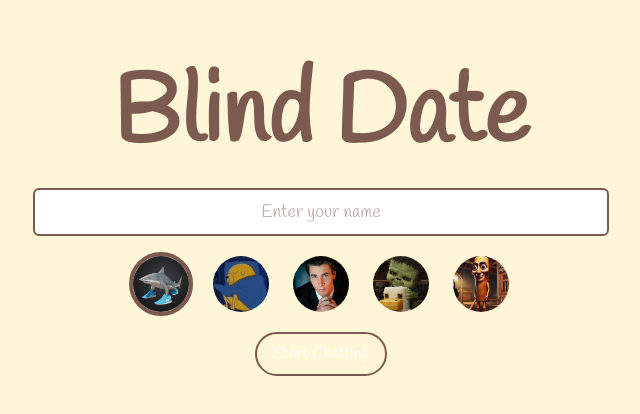
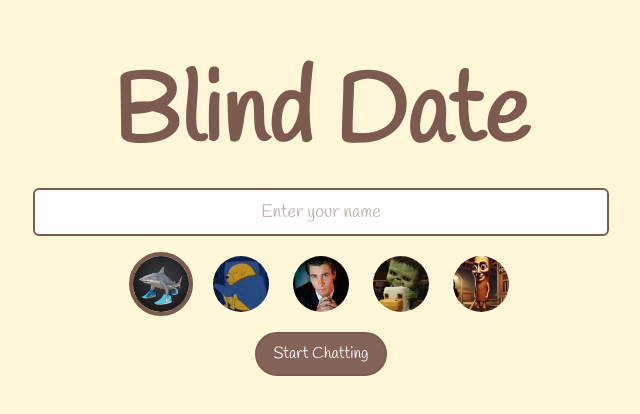
Before and after one commit to JeansAthiwat/CompNetProject, a React (Vite) app in the folder FrontEnd/: page / in a window 1280 px wide. Shown: the part 178-592 px from the top of the page, without its empty margins (319-959 px from the left). Built offline with nearby package versions, Linux system fonts and the light colour scheme.

Commit message:
home page

```diff
--- a/FrontEnd/src/index.css
+++ b/FrontEnd/src/index.css
@@ -9,17 +9,9 @@
   box-sizing: border-box;
 } */
 
-<<<<<<< HEAD
-body {
-  font-family: 'Handlee', sans-serif;
-  background-color: #fff9db;
-  color: #846358;
-  @apply h-full w-full;
-}
 
 
-=======
->>>>>>> 46828be8a69bd581a81dddfe8c0a94d5d051c39d
+
 /* code {
   font-family: source-code-pro, Menlo, Monaco, Consolas, 'Courier New',
   monospace;
```
